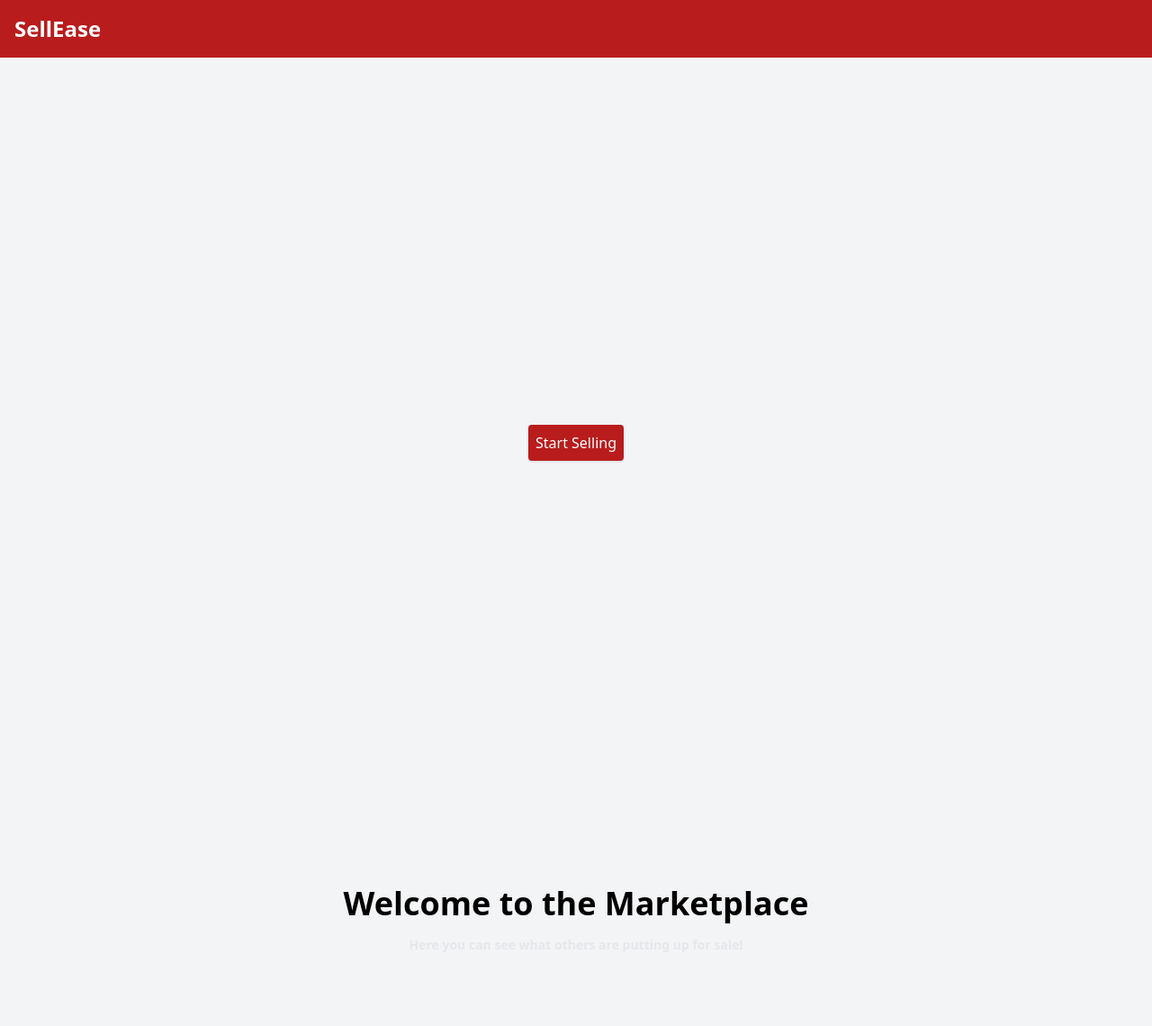
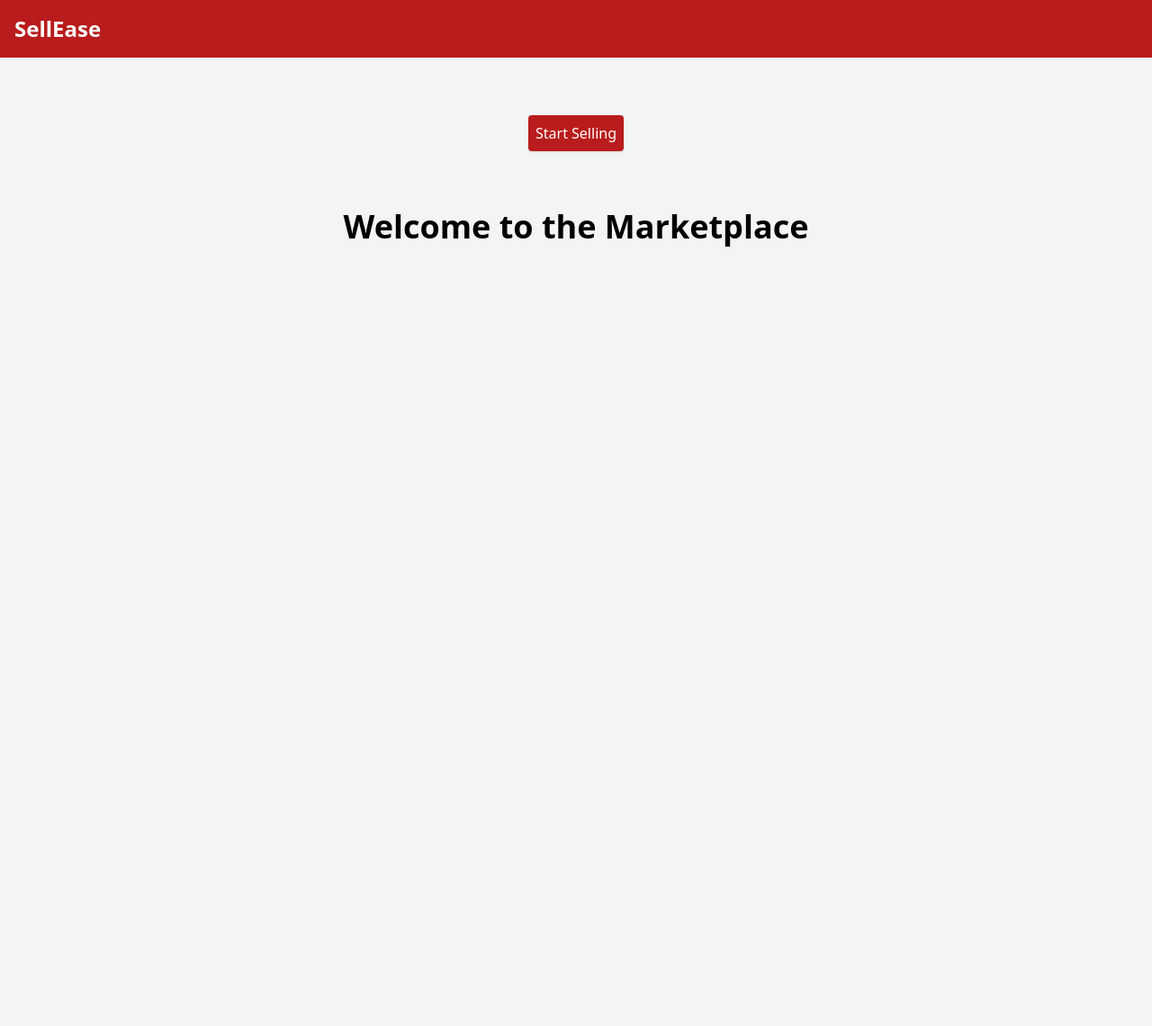
Before and after one commit to RobbyBJ/marketplace-mp, a Laravel app: page /home in a window 1280 px wide. Shown: the whole page at 90% size. After the commit the page ends 274 px from the top, so only its background shows below. Run offline with Laravel 12, Linux system fonts and the light colour scheme; data that the repository does not hold is empty; style sheets or scripts are compiled from the project's sources; some libraries are stand-ins or nearby versions.

Commit message:
margin changes

```diff
--- a/package.json
+++ b/package.json
@@ -18,5 +18,4 @@
     "dependencies": {
         "alpinejs": "^3.14.8"
     }
-
 }
--- a/resources/views/livewire/home.blade.php
+++ b/resources/views/livewire/home.blade.php
@@ -1,14 +1,14 @@
 <div>
-    <div class="min-h-screen flex items-center justify-center">
-        <button class="p-2 mt-6 bg-red-700 rounded shadow text-white rounded-xs" wire:click="sell">
+    <div class="mt-12 flex items-center justify-center">
+        <button class="p-2 bg-red-700 rounded shadow text-white rounded-xs" wire:click="sell">
             Start Selling
         </button>
     </div>
-    <div class="text-center py-16 mt-10">
+    <div class="text-center py-16">
         <h1 class="text-4xl font-bold text-red mb-4 ">
             Welcome to the Marketplace
         </h1>
-        <h3 class="text-sm text-blue font-semibold text-gray-200">
+        <h3 class="text-sm font-semibold text-gray-100">
             Here you can see what others are putting up for sale!
         </h3>
     </div>
```
